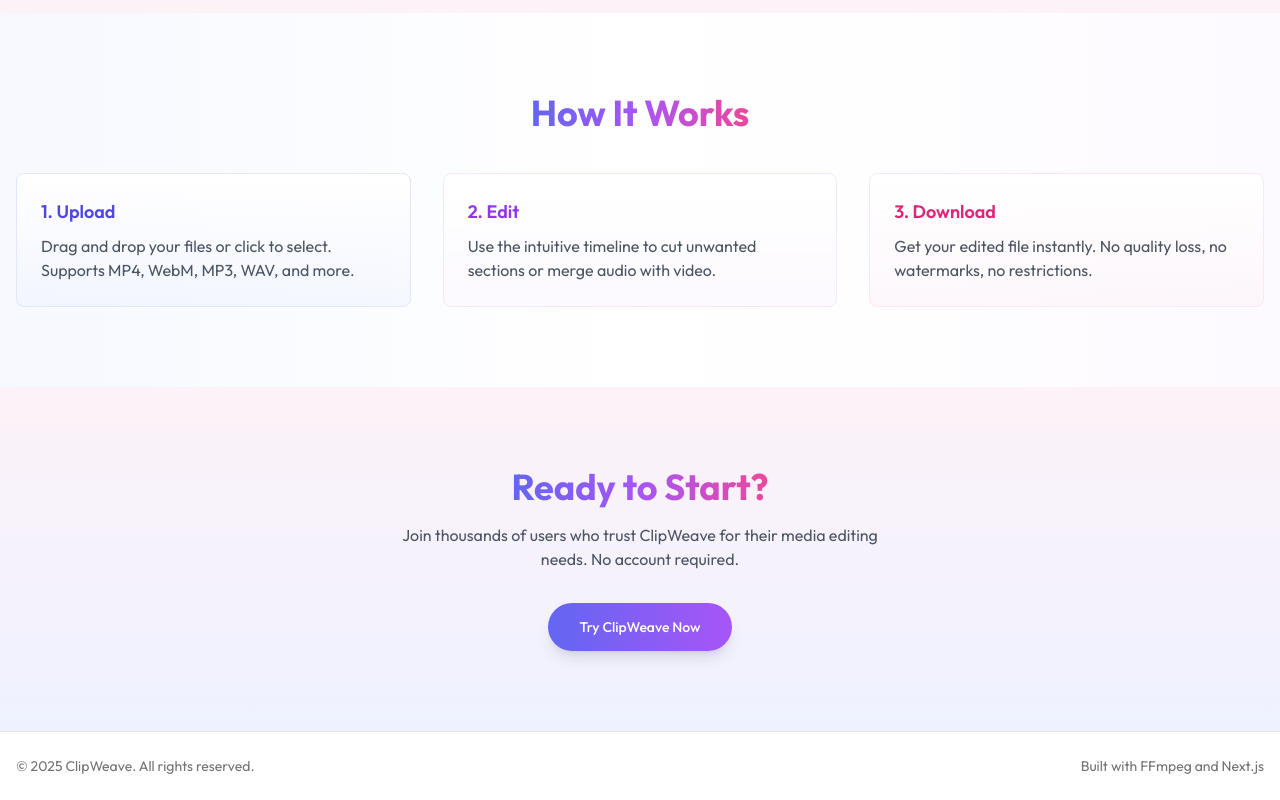
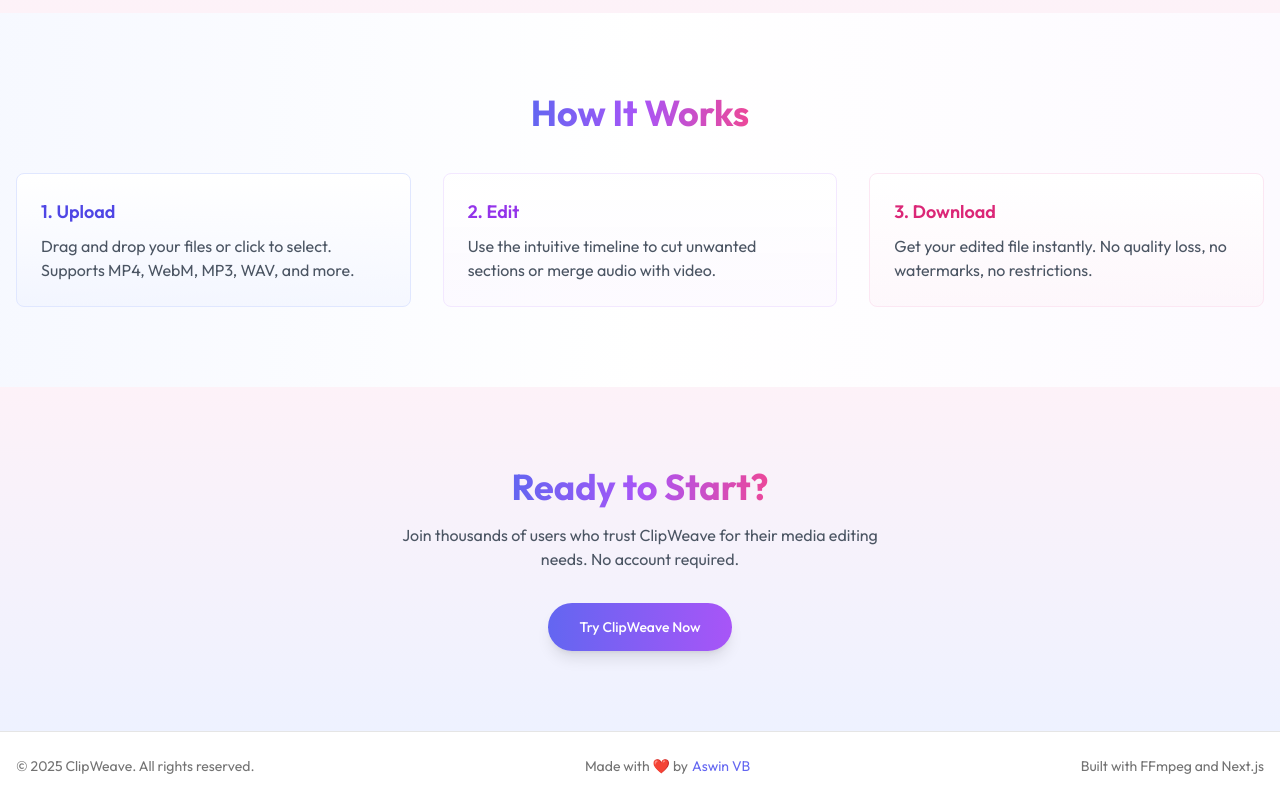
Before and after one commit to aswinzz/clip-weave, a Next.js app: page / in a window 1280 px wide. Shown: the part 1151-1951 px from the top of the page. Built offline with nearby package versions, Linux system fonts and the light colour scheme.

Commit message:
feat: update header and footer

```diff
--- a/components/Footer.tsx
+++ b/components/Footer.tsx
@@ -2,10 +2,21 @@
   return (
     <footer className="border-t">
       <div className="container mx-auto px-4 py-6">
-        <div className="flex justify-between items-center">
+        <div className="flex flex-col md:flex-row justify-between items-center gap-4">
           <p className="text-sm text-muted-foreground">
             © {new Date().getFullYear()} ClipWeave. All rights reserved.
           </p>
+          <div className="flex items-center gap-1 text-sm text-muted-foreground">
+            <span>Made with ❤️ by</span>
+            <a
+              href="https://aswinvb.com"
+              target="_blank"
+              rel="noopener noreferrer"
+              className="text-indigo-500 hover:text-indigo-600 transition-colors"
+            >
+              Aswin VB
+            </a>
+          </div>
           <p className="text-sm text-muted-foreground">
             Built with FFmpeg and Next.js
           </p>
--- a/components/Header.tsx
+++ b/components/Header.tsx
@@ -1,18 +1,17 @@
-import { ClipWeaveIcon } from "./ClipWeaveIcon";
+import Link from "next/link";
+import { ClipWeaveIcon } from "@/components/ClipWeaveIcon";
 
 export const Header = () => {
   return (
     <header className="border-b">
-      <div className="container mx-auto px-4">
-        <div className="flex items-center gap-2 py-4">
-          <ClipWeaveIcon className="w-8 h-8" />
-          <div>
-            <h1 className="font-bold text-xl">ClipWeave</h1>
-            <p className="text-sm text-muted-foreground">
-              Seamlessly merge and edit your audio and video clips
-            </p>
-          </div>
-        </div>
+      <div className="container mx-auto px-4 h-14 flex items-center justify-between">
+        <Link
+          href="/"
+          className="flex items-center gap-2 hover:opacity-80 transition-opacity"
+        >
+          <ClipWeaveIcon className="h-6 w-6 text-indigo-500" />
+          <span className="font-semibold text-lg">ClipWeave</span>
+        </Link>
       </div>
     </header>
   );
```
